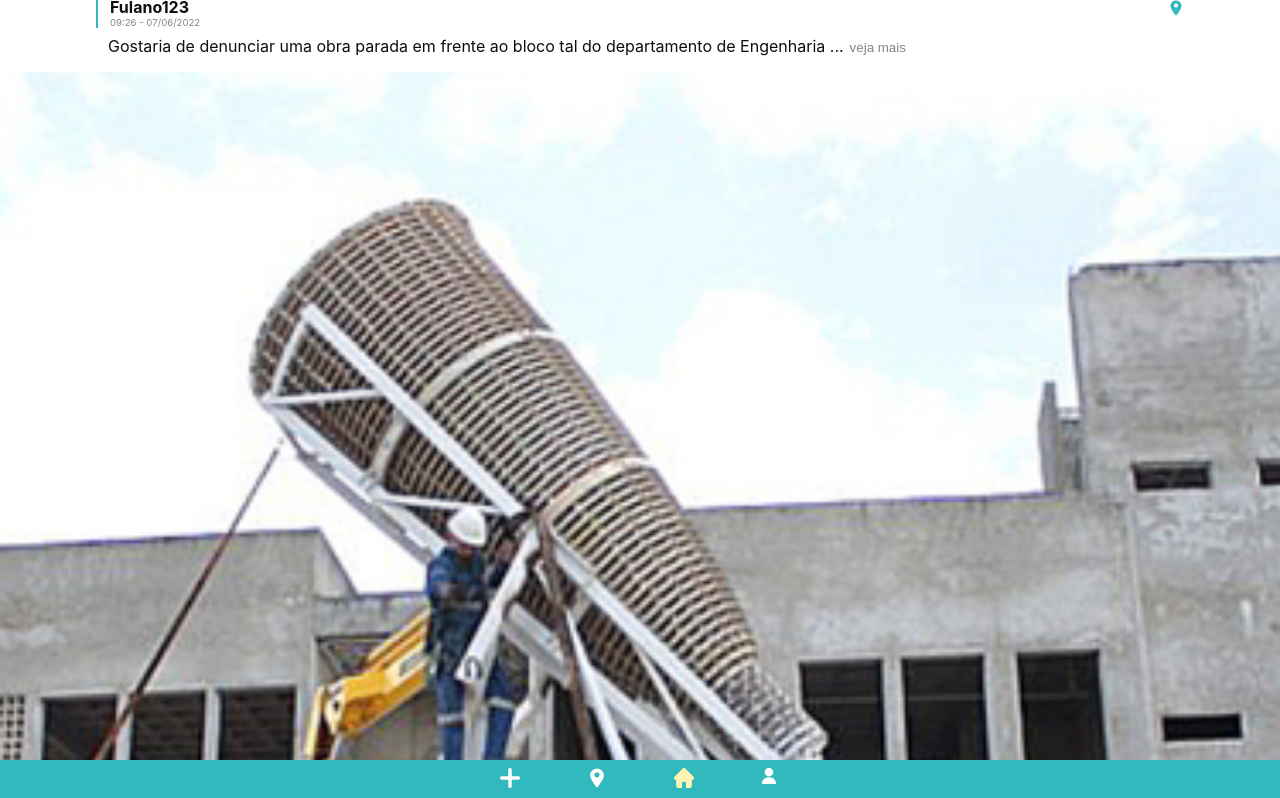
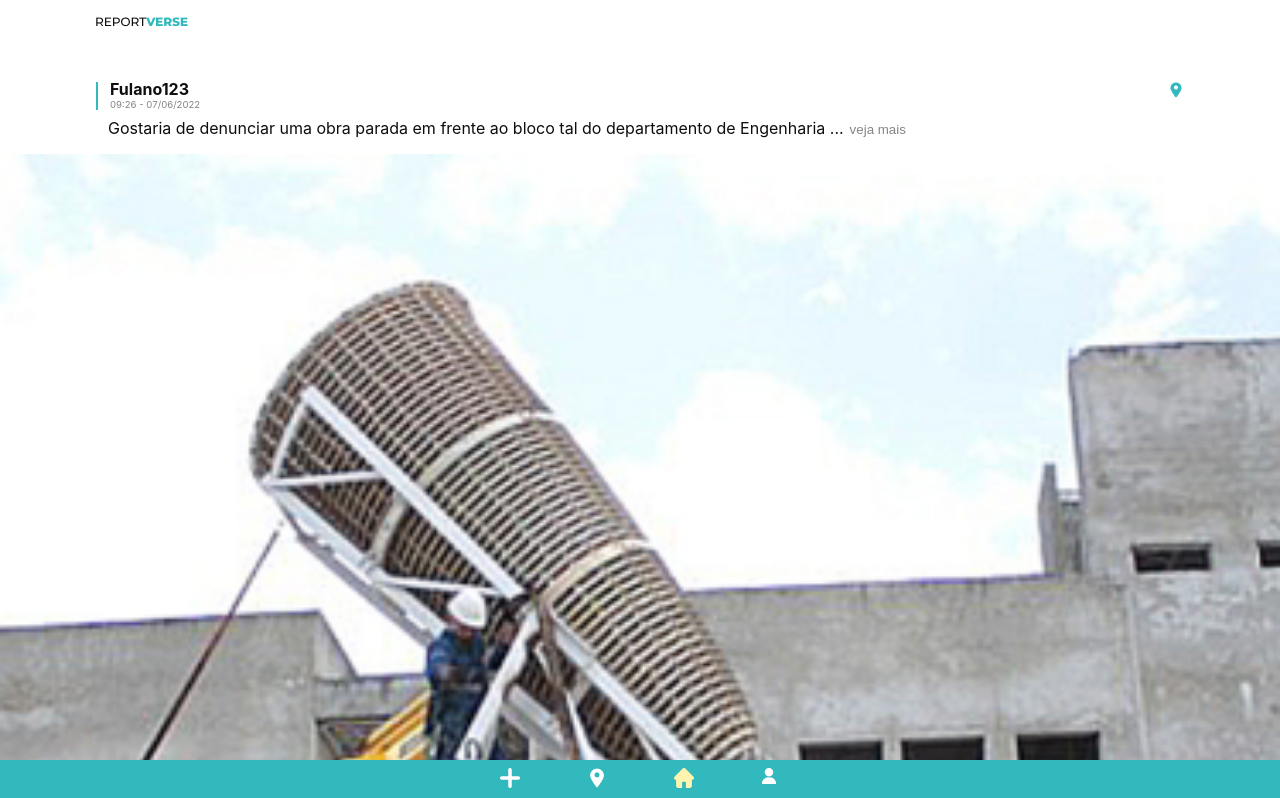
Before and after one commit to marcossilvaxx/reportverse-frontend, a React (Create React App) app in the folder reportverse-front/: page /home in a window 1280 px wide. Shown: the top 798 px of the page. Built offline with nearby package versions, Linux system fonts and the light colour scheme.

Commit message:
Melhorando sitema de abrir comentario e finalizando pagina home esteticamente

```diff
--- a/reportverse-front/src/components/comentario/Index.jsx
+++ b/reportverse-front/src/components/comentario/Index.jsx
@@ -1,4 +1,4 @@
-import {React,useState} from "react";
+import {React} from "react";
 import './Style.scss';
 
 const Comentario = ({nome, dataPostagem, texto}) => {
--- /dev/null
+++ b/reportverse-front/src/components/comentarios/Index.jsx
@@ -0,0 +1,57 @@
+import React from "react"
+import "./Style.scss"
+import VOLTAR from "../../assets/voltar.png";
+import Comentario from "../comentario/Index";
+import LOCATIONICON from "../../assets/location-icon.png";
+
+
+const Comentarios = ({texto,callback}) => {
+
+    return(
+        <>
+        <div className="comentarios">
+        <div className="comentarios-voltar"  onClick={()=>{callback(false)}}>
+            <img src={VOLTAR} alt="voltar"/>
+            <span>Comentários</span>
+        </div>
+
+            <div className="postagem">
+                <div className="postagem-header">
+                    <div className="postagem-header-left">
+                        <h3>Fulano123</h3>
+                        <p>09:26 - 07/06/2022</p>
+                    </div>
+                    <div className="postagem-header-right">
+                        <a><img src={LOCATIONICON}  alt="localizacao"/></a>
+                    </div>
+                </div>
+
+                <div className="postagem-texto">
+                    {texto}
+                </div>
+
+
+            </div>
+            <div className="comentarios-lista">
+                    <Comentario nome="Fulano123" dataPostagem={"09:27 - 07/06/2022"}  texto="É imoral isso, também percebo!" />
+            </div>
+
+            <div className="comentarios-digitar">
+                <div className="comentarios-digitar-container">
+                    <div className="comentarios-digitar-container-text">
+                        <input placeholder="digite algo..."/>
+                    </div>
+                    <div className="comentarios-digitar-container-action">
+                        Comentar
+                    </div>
+                </div>
+            </div>
+        </div>
+
+        </>
+
+    )
+
+}
+
+export default Comentarios;
--- a/reportverse-front/src/components/postagem/Index.jsx
+++ b/reportverse-front/src/components/postagem/Index.jsx
@@ -10,14 +10,18 @@ import LIKEACTIVE from "../../assets/like-active.png";
 import COMENTAR from "../../assets/comentar.png";
 import VOLTAR from "../../assets/voltar.png";
 import Comentario from "../comentario/Index";
+import Comentarios from "../comentarios/Index";
 
 
-const Postagem = () => {
+
+
+const Postagem = ({id}) => {
 
     const [isLiked,setIsLiked] = useState(false);
     const [isReported,setIsReported] = useState(false);
     const [isOpen,setIsOpen] = useState(false);
     const [isCommentOpen,setIsCommentOpen] = useState(false);
+
 
 
     const textinho = "Gostaria de denunciar uma obra parada em frente ao bloco tal do departamento de Engenharia Elétrica. Já fazem 6 meses que não noto nenhuma mudança na construção."
@@ -44,58 +48,11 @@ const Postagem = () => {
         </>   )
     }
 
-    const  OpenComment = ()=> {
-        return(
-            <>
-            <div className="comentarios">
-            <div className="comentarios-voltar"  onClick={()=>{setIsCommentOpen(false)}}>
-                <img src={VOLTAR} />
-                <span>Comentários</span>
-            </div>
-
-                <div className="postagem">
-                    <div className="postagem-header">
-                        <div className="postagem-header-left">
-                            <h3>Fulano123</h3>
-                            <p>09:26 - 07/06/2022</p>
-                        </div>
-                        <div className="postagem-header-right">
-                            <a><img src={LOCATIONICON} /></a>
-                        </div>
-                    </div>
-
-                    <div className="postagem-texto">
-                        {textinho}
-                    </div>
-
-
-                </div>
-                <div className="comentarios-lista">
-                        <Comentario nome="Fulano123" dataPostagem={"09:27 - 07/06/2022"}  texto="É imoral isso, também percebo!" />
-                </div>
-
-                <div className="comentarios-digitar">
-                    <div className="comentarios-digitar-container">
-                        <div className="comentarios-digitar-container-text">
-                            <input placeholder="digite algo..."/>
-                        </div>
-                        <div className="comentarios-digitar-container-action">
-                            Comentar
-                        </div>
-                    </div>
-                </div>
-            </div>
-
-            </>
-
-        )
-
-    }
 
     return(
         <>
-        {isCommentOpen ? OpenComment() : null }
-        <div className="postagem">
+        {isCommentOpen ? <Comentarios texto={textinho} callback={setIsCommentOpen} /> :
+        (<div className="postagem">
             <div className="postagem-header">
                 <div className="postagem-header-left">
                     <h3>Fulano123</h3>
@@ -120,7 +77,7 @@ const Postagem = () => {
                         <div onClick={()=>{setIsLiked(!isLiked)}}>
                             {isLiked ? (<img src={LIKEACTIVE}/>) : (<img src={LIKENEUTRO}/>) }
                         </div>
-                        <div className="postagem-barra-acoes-conteudo-left-comentario" onClick={()=>{setIsCommentOpen(!isCommentOpen)}}>
+                        <div className="postagem-barra-acoes-conteudo-left-comentario" onClick={()=>{setIsCommentOpen(true)}}>
                             <img src={COMENTAR} /> <span>ver comentarios</span>
                         </div>
 
@@ -131,7 +88,7 @@ const Postagem = () => {
                 </div>
 
             </div>
-        </div>
+        </div>)}
 
         </>
     )
--- a/reportverse-front/src/components/postagem/Style.scss
+++ b/reportverse-front/src/components/postagem/Style.scss
@@ -7,6 +7,9 @@
     height: 100vh;
     background: #fff;
     z-index: 2 !important;
+    position: absolute;
+    top: 0px;
+    overflow: hidden;
 
     .postagem{
         margin-top: 32px;
@@ -88,6 +91,8 @@
     align-items: center;
     justify-content: center;
     flex-direction: column;
+    margin-bottom: 40px;
+
 
     .postagem-barra-acoes{
         width: 100%;
--- a/reportverse-front/src/pages/home/Index.jsx
+++ b/reportverse-front/src/pages/home/Index.jsx
@@ -2,15 +2,25 @@ import React from "react";
 import './Style.scss';
 import MenuMobile from "../../components/menuMobile/Index";
 import Postagem from "../../components/postagem/Index";
+import LOGOPRINCIPAL from "../../assets/REPORTVERSE-LOGO.png"
 
 
 const Home = () => {
 
 
+
     return(
         <>
-        <div>
-        <Postagem/>
+        <div className="home">
+          <div className="home-header">
+            <div className="home-header-limitador">
+              <img src={LOGOPRINCIPAL} alt="logo do reportverse"/>
+            </div>
+          </div>
+
+          <Postagem/>
+          <Postagem id="2" />
+
           <MenuMobile selectIcon="home" />
         </div>
         </>
--- a/reportverse-front/src/pages/home/Style.scss
+++ b/reportverse-front/src/pages/home/Style.scss
@@ -0,0 +1,24 @@
+.home{
+    display: flex;
+    flex-direction: column;
+    align-items: center;
+
+
+    .home-header{
+        display: flex;
+        justify-content: center;
+        position: sticky;
+        top: 0px;
+        margin-bottom: 40px;
+        background: #fff;
+        width: 100%;
+        padding-top: 11px ;
+        padding-bottom: 11px;
+
+        .home-header-limitador{
+            width: 85%;
+        }
+    }
+
+
+}
```
Also changed, not shown: reportverse-front/src/assets/REPORTVERSE-LOGO.png (added), reportverse-front/src/components/comentarios/Style.scss (added), 1 other file (tests, documents, lock files or other folders).
